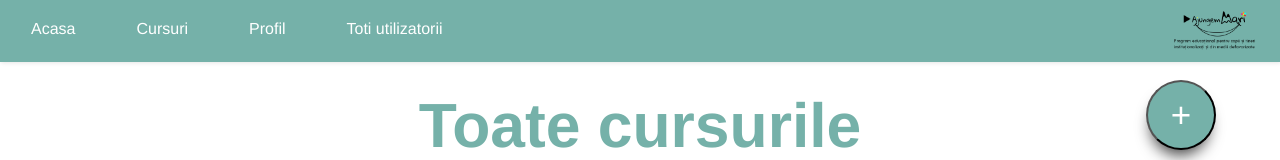
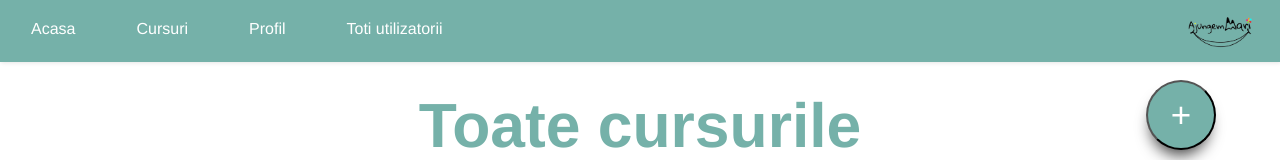
Before and after one commit to WildCodeSchool/bucharest-project3-online-library, a React (Create React App) app in the folder client/: page /cursuri in a window 1280 px wide. Shown: the top 160 px of the page. Built offline with nearby package versions, Linux system fonts and the light colour scheme.

Commit message:
fixed logo

```diff
--- a/client/src/Components/Login/Login.js
+++ b/client/src/Components/Login/Login.js
@@ -1,7 +1,7 @@
 import React, { Component } from 'react';
 import TextField from '@material-ui/core/TextField';
 import {Link} from 'react-router-dom';
-import logo from '../../am-logo-retina.png'
+import logo from '../../assets/images/logo.png'
 import './Login.css';
 
 class Login extends Component {
--- a/client/src/Components/NavbarComponent/Navbar.js
+++ b/client/src/Components/NavbarComponent/Navbar.js
@@ -1,7 +1,7 @@
 import React, { Component } from 'react';
 import './Navbar.scss';
 import { Link } from 'react-router-dom';
-import logo from '../../am-logo-retina.png'
+import logo from '../../assets/images/logo.png';
 
 
 class Navbar extends Component {
@@ -9,7 +9,7 @@
         return (
 
             <header class="header">
-                <img src={logo} alt="logo" className="logo"/>
+                <img src={logo} alt="" className="logo"/>
                 <input class="menu-btn" type="checkbox" id="menu-btn" />
                 <label class="menu-icon" for="menu-btn"><span class="navicon"></span></label>
                 {this.props.home ?
```
Also changed, not shown: client/src/Components/images/trophy.png (deleted), client/src/assets/images/logo.png (added).
